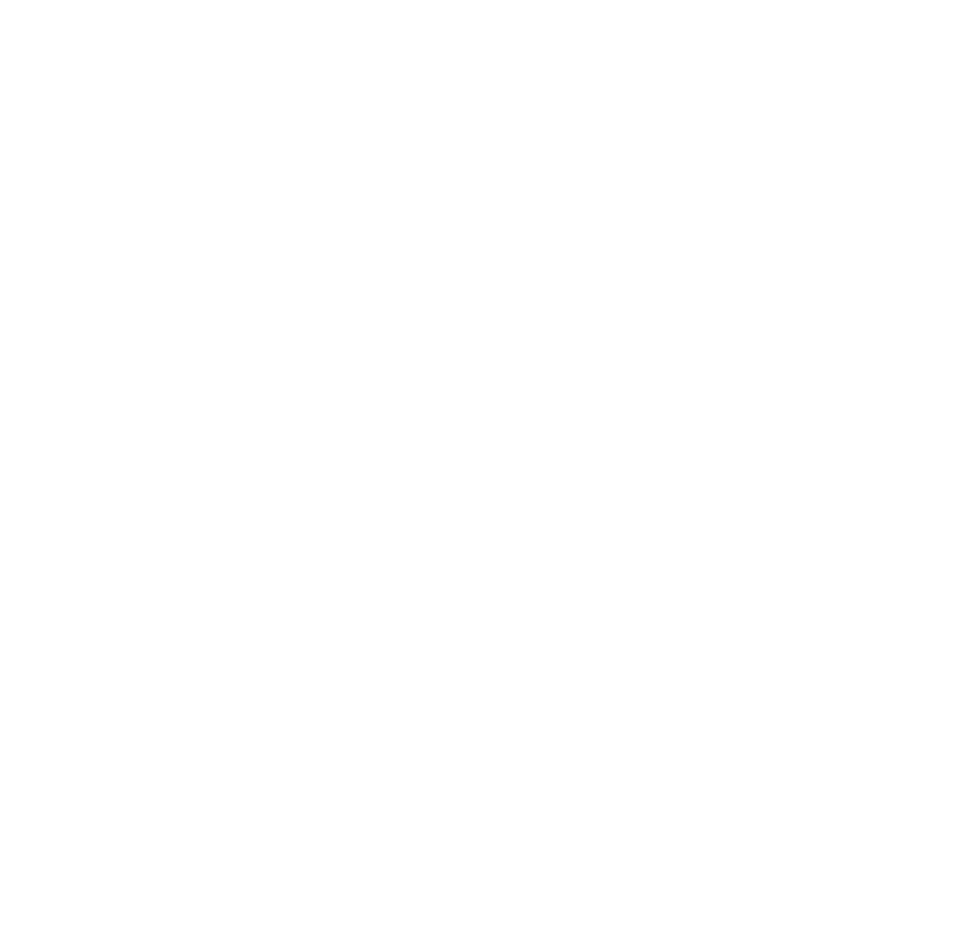
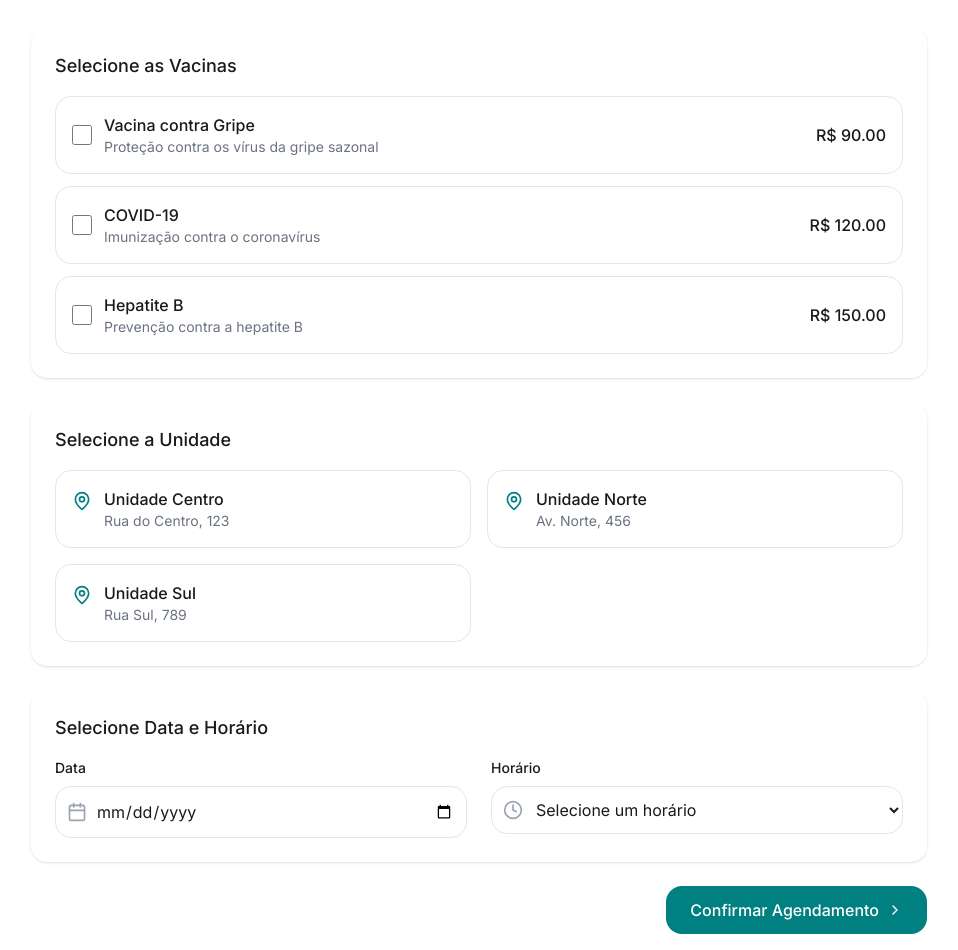
Before and after one commit to flowcodecc/vaccini-cursor, a React (Vite) app: page /schedule in a window 1280 px wide. Shown: the part 180-1130 px from the top of the page, without its empty margins (161-1119 px from the left). Before the commit the page ends 800 px from the top, so only its background shows below. Built offline with nearby package versions, Linux system fonts and the light colour scheme.

Commit message:
Implement remaining screens and logo
The prompt requests the implementation of the remaining screens and the addition of a logo to the application.  No specific details about the implementation are provided.

```diff
--- a/src/pages/Dependents.tsx
+++ b/src/pages/Dependents.tsx
@@ -68,6 +68,14 @@ const Dependents = () => {
         animate={{ opacity: 1, y: 0 }}
         className="max-w-4xl mx-auto"
       >
+        <div className="flex flex-col items-center mb-8">
+          <img
+            src="/lovable-uploads/6bb7863c-28a4-4e24-bc14-c6b7ee65c219.png"
+            alt="Vaccini Logo"
+            className="h-20 mb-4"
+          />
+        </div>
+
         <div className="flex items-center justify-between mb-6">
           <div className="flex items-center gap-4">
             <button
--- a/src/pages/Schedule.tsx
+++ b/src/pages/Schedule.tsx
@@ -1,7 +1,62 @@
 
+import { useState } from "react";
 import { motion } from "framer-motion";
+import { ArrowLeft, Calendar, MapPin, Clock, ChevronRight } from "lucide-react";
+import { useNavigate } from "react-router-dom";
+
+interface VaccineOption {
+  id: string;
+  name: string;
+  description: string;
+  price: number;
+}
 
 const Schedule = () => {
+  const navigate = useNavigate();
+  const [selectedDate, setSelectedDate] = useState("");
+  const [selectedTime, setSelectedTime] = useState("");
+  const [selectedUnit, setSelectedUnit] = useState("");
+  const [selectedVaccine, setSelectedVaccine] = useState<string[]>([]);
+
+  const vaccineOptions: VaccineOption[] = [
+    {
+      id: "1",
+      name: "Vacina contra Gripe",
+      description: "Proteção contra os vírus da gripe sazonal",
+      price: 90.00
+    },
+    {
+      id: "2",
+      name: "COVID-19",
+      description: "Imunização contra o coronavírus",
+      price: 120.00
+    },
+    {
+      id: "3",
+      name: "Hepatite B",
+      description: "Prevenção contra a hepatite B",
+      price: 150.00
+    },
+  ];
+
+  const units = [
+    { id: "1", name: "Unidade Centro", address: "Rua do Centro, 123" },
+    { id: "2", name: "Unidade Norte", address: "Av. Norte, 456" },
+    { id: "3", name: "Unidade Sul", address: "Rua Sul, 789" },
+  ];
+
+  const timeSlots = [
+    "08:00", "09:00", "10:00", "11:00",
+    "13:00", "14:00", "15:00", "16:00"
+  ];
+
+  const handleSubmit = (e: React.FormEvent) => {
+    e.preventDefault();
+    if (selectedVaccine.length > 0 && selectedDate && selectedTime && selectedUnit) {
+      navigate("/schedule-confirmation");
+    }
+  };
+
   return (
     <div className="min-h-screen bg-background p-4">
       <motion.div
@@ -9,11 +64,143 @@ const Schedule = () => {
         animate={{ opacity: 1, y: 0 }}
         className="max-w-4xl mx-auto"
       >
-        <h1 className="text-2xl font-semibold mb-6">Agendar Vacina</h1>
-        <div className="bg-white rounded-lg shadow p-6">
-          {/* Implementação do agendamento virá aqui */}
-          <p>Agendamento em desenvolvimento...</p>
+        <div className="flex flex-col items-center mb-8">
+          <img
+            src="/lovable-uploads/6bb7863c-28a4-4e24-bc14-c6b7ee65c219.png"
+            alt="Vaccini Logo"
+            className="h-20 mb-4"
+          />
         </div>
+
+        <div className="flex items-center gap-4 mb-6">
+          <button
+            onClick={() => navigate("/")}
+            className="p-2 hover:bg-gray-100 rounded-full transition-colors"
+          >
+            <ArrowLeft className="w-6 h-6" />
+          </button>
+          <h1 className="text-2xl font-semibold">Agendar Vacina</h1>
+        </div>
+
+        <form onSubmit={handleSubmit} className="space-y-6">
+          {/* Seleção de Vacinas */}
+          <div className="bg-white rounded-lg shadow p-6">
+            <h2 className="text-lg font-medium mb-4">Selecione as Vacinas</h2>
+            <div className="space-y-3">
+              {vaccineOptions.map((vaccine) => (
+                <div
+                  key={vaccine.id}
+                  className="flex items-center justify-between p-4 border rounded-lg hover:border-primary transition-colors cursor-pointer"
+                  onClick={() => {
+                    if (selectedVaccine.includes(vaccine.id)) {
+                      setSelectedVaccine(selectedVaccine.filter(id => id !== vaccine.id));
+                    } else {
+                      setSelectedVaccine([...selectedVaccine, vaccine.id]);
+                    }
+                  }}
+                >
+                  <div className="flex items-center gap-3">
+                    <input
+                      type="checkbox"
+                      checked={selectedVaccine.includes(vaccine.id)}
+                      onChange={() => {}}
+                      className="h-5 w-5 text-primary rounded border-gray-300 focus:ring-primary"
+                    />
+                    <div>
+                      <h3 className="font-medium">{vaccine.name}</h3>
+                      <p className="text-sm text-gray-500">{vaccine.description}</p>
+                    </div>
+                  </div>
+                  <span className="font-medium">R$ {vaccine.price.toFixed(2)}</span>
+                </div>
+              ))}
+            </div>
+          </div>
+
+          {/* Seleção de Unidade */}
+          <div className="bg-white rounded-lg shadow p-6">
+            <h2 className="text-lg font-medium mb-4">Selecione a Unidade</h2>
+            <div className="grid grid-cols-1 md:grid-cols-2 gap-4">
+              {units.map((unit) => (
+                <div
+                  key={unit.id}
+                  className={`p-4 border rounded-lg cursor-pointer transition-colors ${
+                    selectedUnit === unit.id ? 'border-primary bg-primary/5' : 'hover:border-primary'
+                  }`}
+                  onClick={() => setSelectedUnit(unit.id)}
+                >
+                  <div className="flex items-start gap-3">
+                    <MapPin className="w-5 h-5 text-primary mt-1" />
+                    <div>
+                      <h3 className="font-medium">{unit.name}</h3>
+                      <p className="text-sm text-gray-500">{unit.address}</p>
+                    </div>
+                  </div>
+                </div>
+              ))}
+            </div>
+          </div>
+
+          {/* Seleção de Data e Hora */}
+          <div className="bg-white rounded-lg shadow p-6">
+            <h2 className="text-lg font-medium mb-4">Selecione Data e Horário</h2>
+            <div className="grid grid-cols-1 md:grid-cols-2 gap-6">
+              <div>
+                <label className="block text-sm font-medium mb-2">
+                  Data
+                </label>
+                <div className="relative">
+                  <div className="absolute inset-y-0 left-0 pl-3 flex items-center pointer-events-none">
+                    <Calendar className="h-5 w-5 text-gray-400" />
+                  </div>
+                  <input
+                    type="date"
+                    className="input-field pl-10 w-full"
+                    value={selectedDate}
+                    onChange={(e) => setSelectedDate(e.target.value)}
+                    min={new Date().toISOString().split('T')[0]}
+                    required
+                  />
+                </div>
+              </div>
+
+              <div>
+                <label className="block text-sm font-medium mb-2">
+                  Horário
+                </label>
+                <div className="relative">
+                  <div className="absolute inset-y-0 left-0 pl-3 flex items-center pointer-events-none">
+                    <Clock className="h-5 w-5 text-gray-400" />
+                  </div>
+                  <select
+                    className="input-field pl-10 w-full"
+                    value={selectedTime}
+                    onChange={(e) => setSelectedTime(e.target.value)}
+                    required
+                  >
+                    <option value="">Selecione um horário</option>
+                    {timeSlots.map((time) => (
+                      <option key={time} value={time}>
+                        {time}
+                      </option>
+                    ))}
+                  </select>
+                </div>
+              </div>
+            </div>
+          </div>
+
+          <div className="flex justify-end">
+            <button
+              type="submit"
+              className="btn-primary flex items-center gap-2"
+              disabled={!selectedVaccine.length || !selectedDate || !selectedTime || !selectedUnit}
+            >
+              Confirmar Agendamento
+              <ChevronRight className="w-4 h-4" />
+            </button>
+          </div>
+        </form>
       </motion.div>
     </div>
   );
```
Also changed, not shown: public/lovable-uploads/6bb7863c-28a4-4e24-bc14-c6b7ee65c219.png (added).
